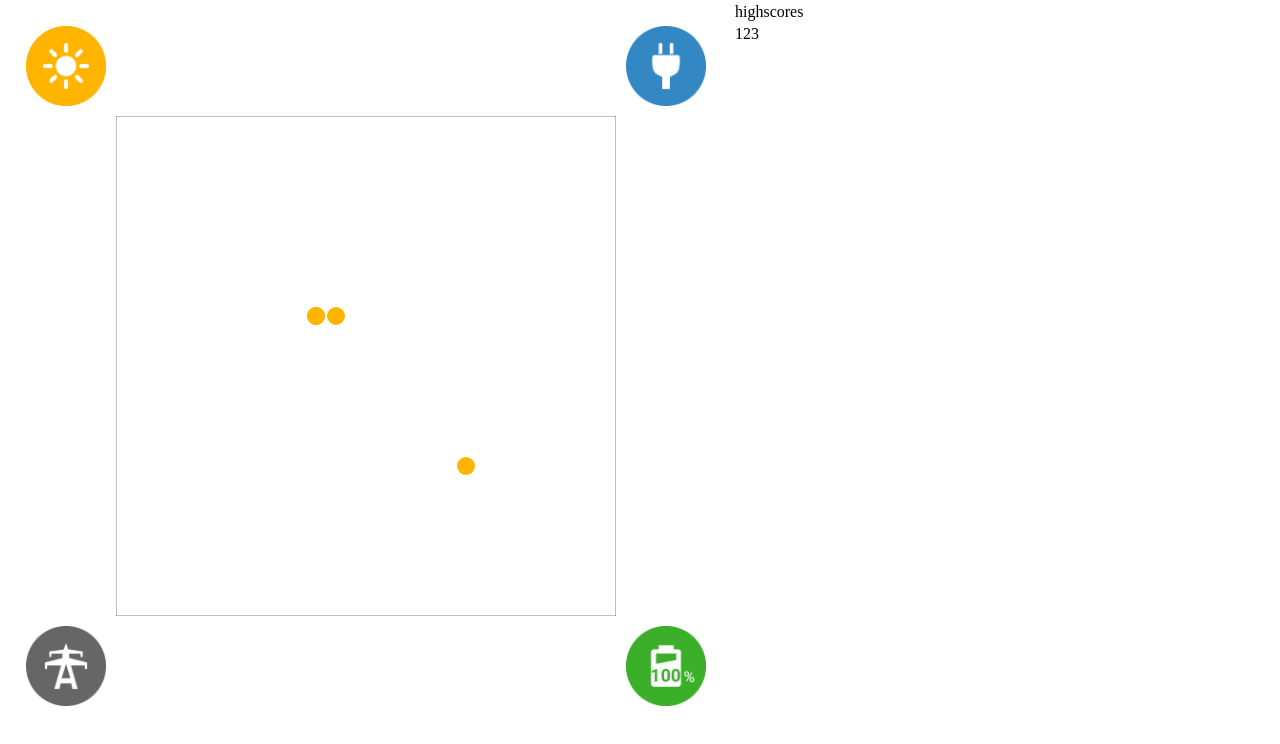
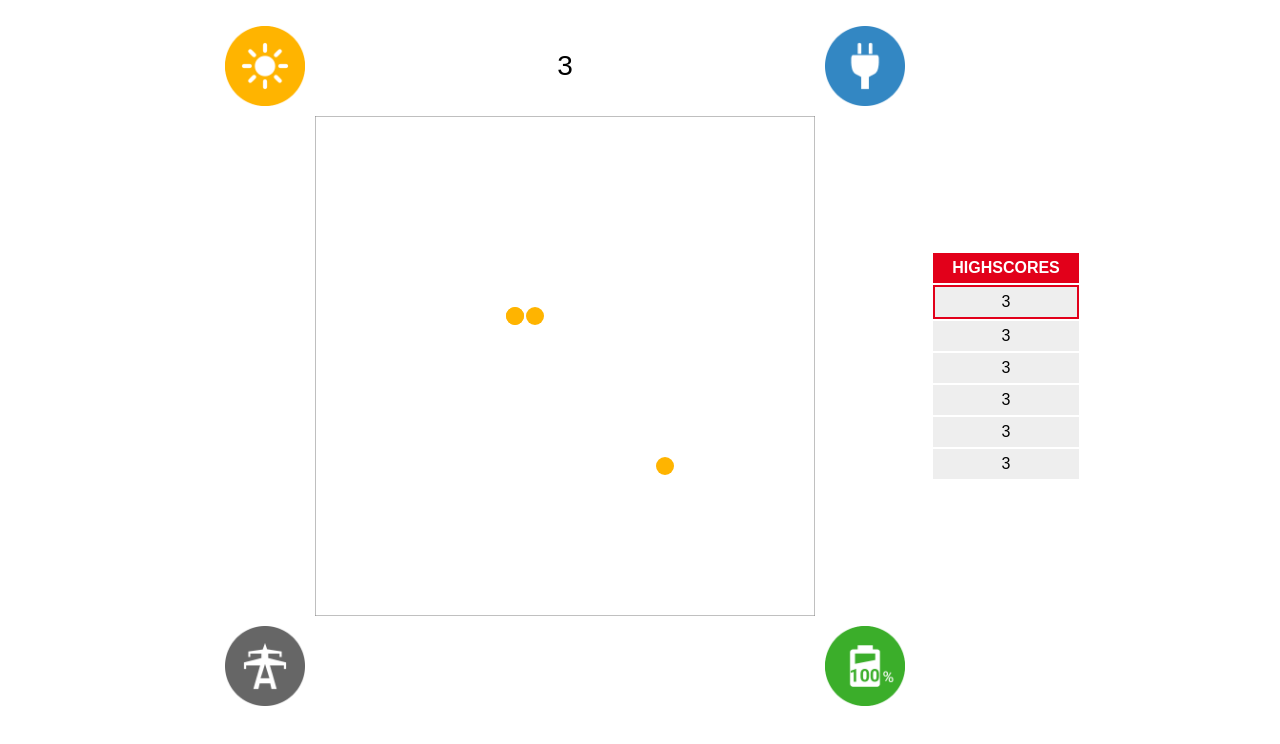
Before and after one commit to flojoho/solar-web-snake, a plain HTML site: page index.html in a window 1280 px wide. Drawn offline with Linux system fonts and the light colour scheme.

Commit message:
added score and highscore list

```diff
--- a/index.html
+++ b/index.html
@@ -11,7 +11,7 @@
   <body>
     <main>
       <div><img src="img/sun_bubble.png"></div>
-      <div></div>
+      <div><span id="scoreField"></span></div>
       <div><img src="img/socket_bubble.png"></div>
       <div></div>
       <div>
@@ -27,14 +27,14 @@
         <thead>
           <tr>
             <td>
-              highscores
+              HIGHSCORES
             </td>
           </tr>
         </thead>
-        <tbody>
+        <tbody id="highscoresList">
           <tr>
             <td>
-              123
+              3
             </td>
           </tr>
         </tbody>
--- a/modules/index.js
+++ b/modules/index.js
@@ -1,12 +1,15 @@
 import Snake from './Snake.js';
 import Food from './Food.js';
 import { ctx, canvas, fps, bubbleRadius } from './globals.js';
+import { updateScore, resetScore } from './scores.js';
 
 let snake;
 const food = new Food();
 
 const reset = () => {
+  resetScore();
   snake = new Snake(200, 200);
+  updateScore(snake.bubbles.length);
 }
 reset();
 
@@ -27,6 +30,7 @@ setInterval(() => {
   const snakeHead = snake.bubbles[0];
   if((food.x - snakeHead.x) ** 2 + (food.y - snakeHead.y) ** 2 < (2 * bubbleRadius) ** 2) {
     snake.grow();
+    updateScore(snake.bubbles.length);
     food.changePosition();
   }
 
--- /dev/null
+++ b/modules/scores.js
@@ -0,0 +1,44 @@
+import { bubbleRadius, snakeSpeed } from './globals.js';
+import { ctx }  from './globals.js';
+
+const scoreField = document.getElementById('scoreField');
+const highscoresList = document.getElementById('highscoresList');
+
+let currentScore = 0;
+let scores;
+const loadScores = () => {
+  const storageString = localStorage.getItem('scores');
+  scores = storageString ? JSON.parse(storageString) : [];
+}
+loadScores();
+
+const cleanList = () => {
+  return [...scores, currentScore].sort((a, b) => a - b).reverse().slice(0, 10);
+}
+
+const renderTable = () => {
+  let hasHighlicht = false;
+  highscoresList.innerHTML = cleanList().map(score => {
+    let className = '';
+    if(!hasHighlicht && score === currentScore) {
+      className = 'highlighted'
+      hasHighlicht = true;
+    }
+    return `<tr><td class="${ className }">${ score }</td></tr>`;
+  }).join('');
+}
+
+const saveScores = () => {
+  localStorage.setItem('scores', JSON.stringify(cleanList()));
+}
+
+
+export const resetScore = () => {
+  loadScores();
+}
+export const updateScore = (score) => {
+  currentScore = score;
+  scoreField.textContent = score;
+  saveScores();
+  renderTable();
+}
--- a/styles.css
+++ b/styles.css
@@ -1,6 +1,13 @@
+* {
+  box-sizing: border-box;
+}
+
 body {
   margin: 0;
   display: flex;
+  justify-content: center;
+  align-items: center;
+  font-family: Arial, Helvetica, sans-serif;
 }
 
 main {
@@ -9,14 +16,36 @@ main {
   grid-template-columns: 100px 500px 100px;
   grid-template-rows: 100px 500px 100px;
 }
-
 main > div {
   display: flex;
   align-items: center;
   justify-content: center;
 }
-
 main > div > img {
   width: 80px;
   height: 80px;
 }
+main > div > span {
+  font-size: 28px;
+}
+
+table {
+  width: 150px;
+  border-radius: 10px;
+}
+thead>tr>td {
+  background-color: #e2001a;
+  text-align: center;
+  padding: 6px;
+  color: white;
+  font-weight: bold;
+}
+tbody>tr>td {
+  background-color: #eeeeee;
+  text-align: center;
+  padding: 6px;
+}
+
+.highlighted {
+  border: 2px #e2001a solid;
+}
```
